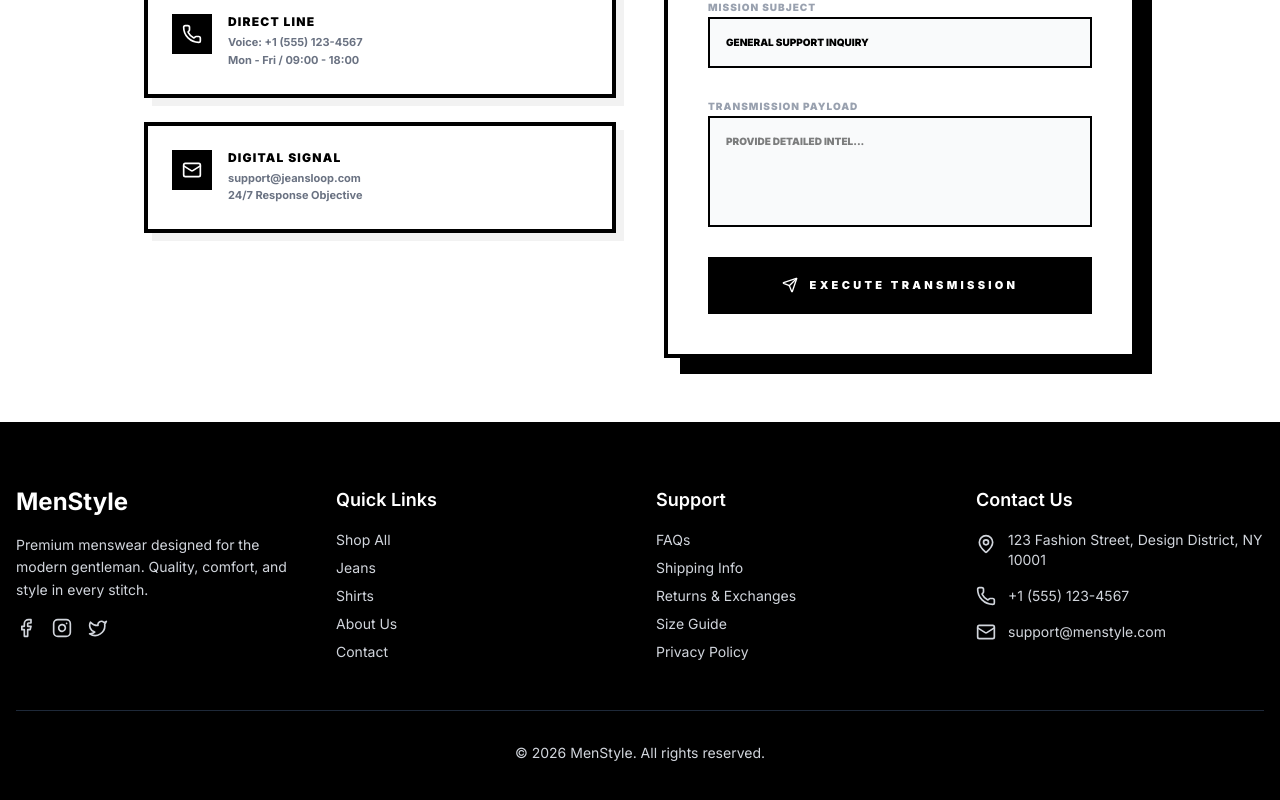
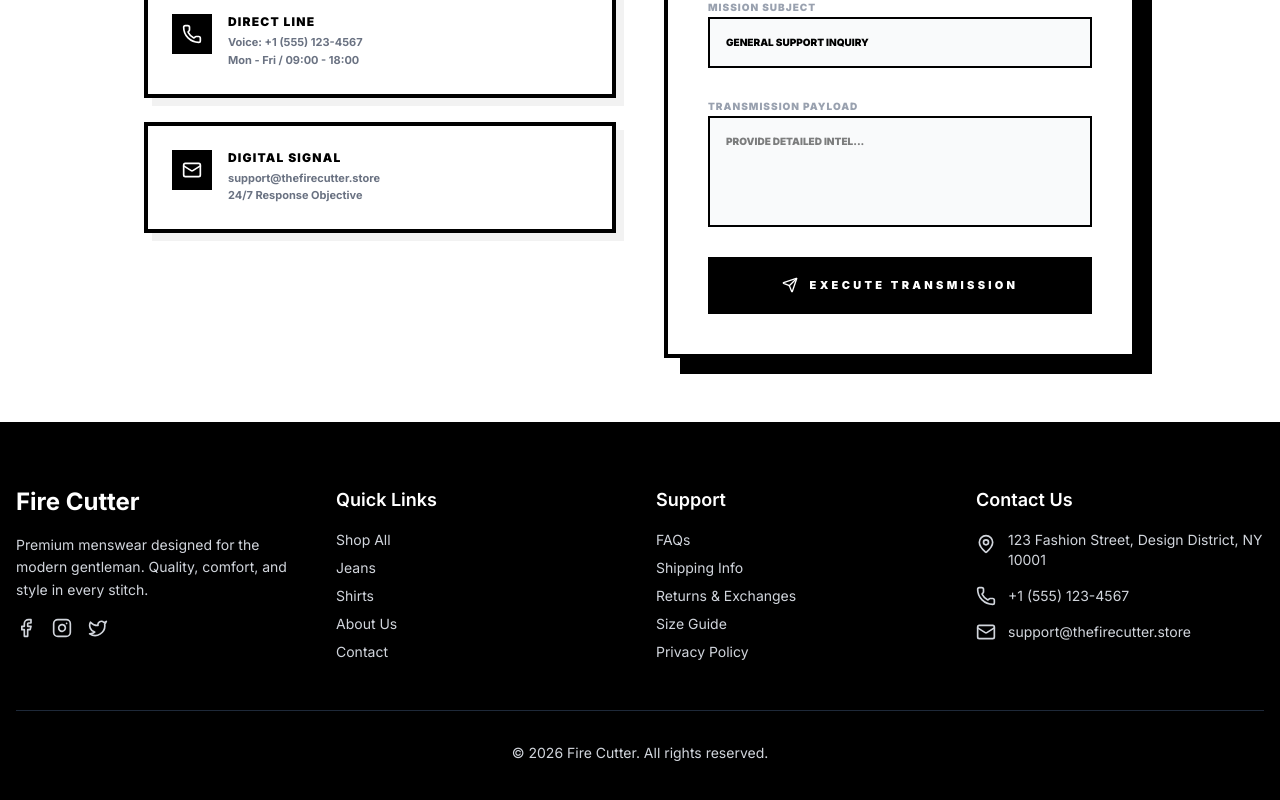
Before and after one commit to JewelHFahim/JeansLoop, a Next.js app in the folder apps/storefront/: page /contact in a window 1280 px wide. Shown: the part 606-1406 px from the top of the page. Built offline with nearby package versions, Linux system fonts and the light colour scheme; no server answers.

Commit message:
brand name updated

```diff
--- a/apps/storefront/src/app/auth/login/page.tsx
+++ b/apps/storefront/src/app/auth/login/page.tsx
@@ -110,7 +110,7 @@ export default function LoginPage() {
 
                     <div className="mt-12 pt-8 border-t border-gray-100 text-center">
                         <p className="text-[10px] font-black text-gray-400 uppercase tracking-widest">
-                            New to JeansLoop?{' '}
+                            New to Fire Cutter?{' '}
                             <Link href="/auth/register" className="text-black hover:underline underline-offset-4">
                                 Create an account
                             </Link>
--- a/apps/storefront/src/app/contact/page.tsx
+++ b/apps/storefront/src/app/contact/page.tsx
@@ -69,7 +69,7 @@ export default function ContactPage() {
                                         <div>
                                             <h3 className="text-xs font-black uppercase tracking-widest mb-1">Digital Signal</h3>
                                             <p className="text-[11px] text-gray-500 font-bold leading-relaxed">
-                                                support@jeansloop.com<br />24/7 Response Objective
+                                                support@thefirecutter.store<br />24/7 Response Objective
                                             </p>
                                         </div>
                                     </div>
--- a/apps/storefront/src/app/layout.tsx
+++ b/apps/storefront/src/app/layout.tsx
@@ -13,14 +13,14 @@ const inter = Inter({
 
 export const metadata: Metadata = {
   title: {
-    default: "JeansLoop | Premium Men's Denim & Clothing",
-    template: "%s | JeansLoop"
+    default: "Fire Cutter | Premium Men's Collections",
+    template: "%s | Fire Cutter"
   },
-  description: "Shop the finest collection of premium men's denim, twill trousers, and essential clothing at JeansLoop. Quality meets style.",
-  keywords: ["men's clothing", "denim jeans", "twill trousers", "men's fashion", "premium clothing"],
-  authors: [{ name: "JeansLoop Team" }],
-  creator: "JeansLoop",
-  publisher: "JeansLoop",
+  description: "Shop the finest collection of premium men's clothing at Fire Cutter. Quality meets style.",
+  keywords: ["men's clothing", "premium clothing", "export collections", "fashion"],
+  authors: [{ name: "Fire Cutter Team" }],
+  creator: "Fire Cutter",
+  publisher: "Fire Cutter",
   formatDetection: {
     email: false,
     address: false,
@@ -29,25 +29,25 @@ export const metadata: Metadata = {
   openGraph: {
     type: "website",
     locale: "en_US",
-    url: "https://jeansloop.com",
-    siteName: "JeansLoop",
-    title: "JeansLoop | Premium Men's Denim & Clothing",
-    description: "Shop the finest collection of premium men's denim and essential clothing.",
+    url: "https://thefirecutter.store",
+    siteName: "Fire Cutter",
+    title: "Fire Cutter | Premium Men's Collections",
+    description: "Shop the finest collection of premium men's clothing at Fire Cutter.",
     images: [
       {
         url: "/og-image.jpg",
         width: 1200,
         height: 630,
-        alt: "JeansLoop Premium Clothing",
+        alt: "Fire Cutter Premium Clothing",
       },
     ],
   },
   twitter: {
     card: "summary_large_image",
-    title: "JeansLoop | Premium Men's Denim & Clothing",
-    description: "Shop the finest collection of premium men's denim and essential clothing.",
+    title: "Fire Cutter | Premium Men's Collections",
+    description: "Shop the finest collection of premium men's clothing at Fire Cutter.",
     images: ["/og-image.jpg"],
-    creator: "@jeansloop",
+    creator: "@firecutter",
   },
   robots: {
     index: true,
--- a/apps/storefront/src/app/robots.ts
+++ b/apps/storefront/src/app/robots.ts
@@ -7,6 +7,6 @@ export default function robots(): MetadataRoute.Robots {
             allow: '/',
             disallow: ['/account/', '/checkout/', '/auth/'],
         },
-        sitemap: 'https://jeansloop.com/sitemap.xml',
+        sitemap: 'https://thefirecutter.store/sitemap.xml',
     }
 }
--- a/apps/storefront/src/app/sitemap.ts
+++ b/apps/storefront/src/app/sitemap.ts
@@ -1,7 +1,7 @@
 import { MetadataRoute } from 'next'
 
 export default async function sitemap(): Promise<MetadataRoute.Sitemap> {
-    const baseUrl = 'https://jeansloop.com'
+    const baseUrl = 'https://thefirecutter.store'
 
     // Static routes
     const routes = [
--- a/apps/storefront/src/components/layout/Footer.tsx
+++ b/apps/storefront/src/components/layout/Footer.tsx
@@ -11,7 +11,7 @@ export function Footer() {
 
                     {/* Brand & About */}
                     <div>
-                        <h3 className="mb-4 text-2xl font-bold text-white">MenStyle</h3>
+                        <h3 className="mb-4 text-2xl font-bold text-white">Fire Cutter</h3>
                         <p className="mb-4 text-sm leading-relaxed">
                             Premium menswear designed for the modern gentleman. Quality, comfort, and style in every stitch.
                         </p>
@@ -60,7 +60,7 @@ export function Footer() {
                             </li>
                             <li className="flex items-center gap-3">
                                 <Mail className="h-5 w-5 shrink-0" />
-                                <span>support@menstyle.com</span>
+                                <span>support@thefirecutter.store</span>
                             </li>
                         </ul>
                     </div>
@@ -68,7 +68,7 @@ export function Footer() {
                 </div>
 
                 <div className="mt-12 border-t border-gray-800 pt-8 text-center text-sm">
-                    <p>&copy; {new Date().getFullYear()} MenStyle. All rights reserved.</p>
+                    <p>&copy; {new Date().getFullYear()} Fire Cutter. All rights reserved.</p>
                 </div>
             </div>
         </footer>
```
Also changed, not shown: 1 other file (tests, documents, lock files or other folders).
